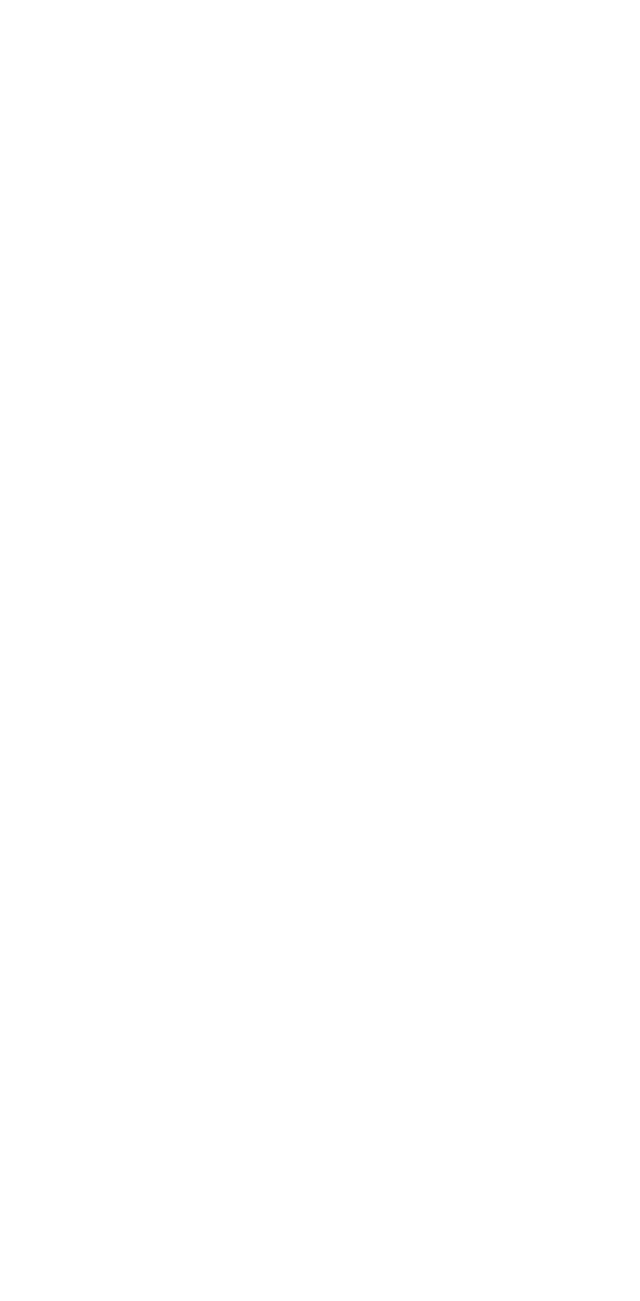
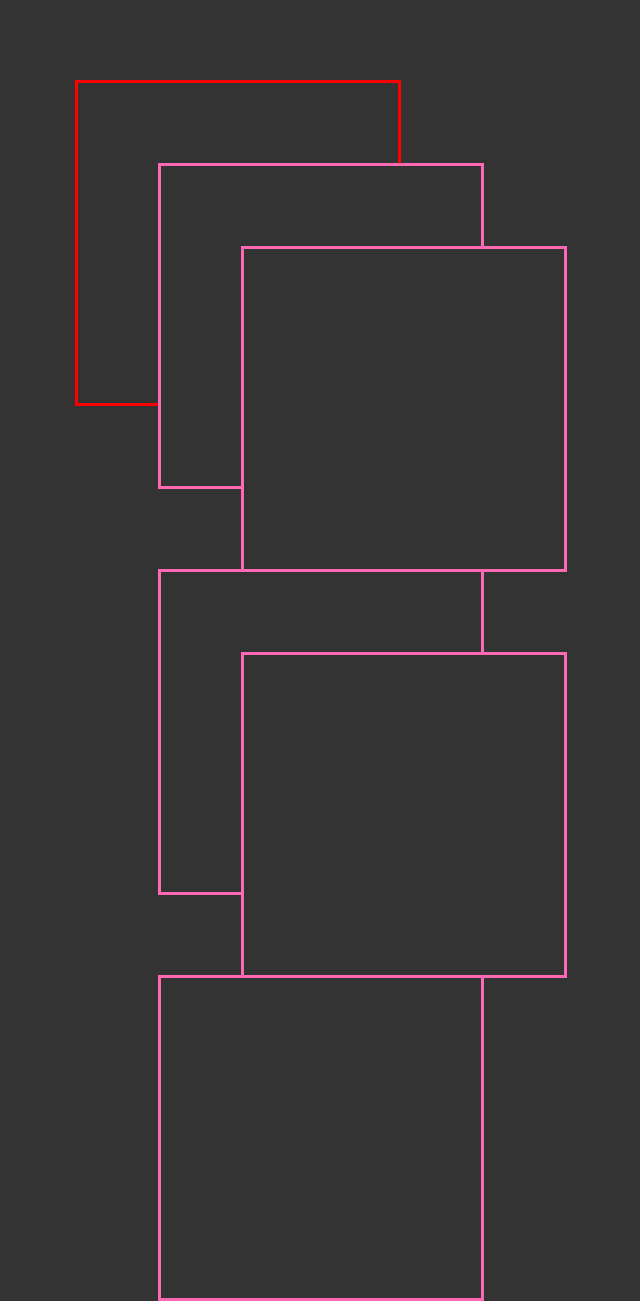
Before and after one commit to nslee333/news_project, a React (Create React App) app: page / in a window 1280 px wide. Shown: the whole page, without its empty margins (5-645 px from the left). Before the commit the page ends 800 px from the top, so only its background shows below. Built offline with nearby package versions, Linux system fonts and the light colour scheme.

Commit message:
Styling to visualize framework divs.

```diff
--- a/src/App.css
+++ b/src/App.css
@@ -1,3 +1,45 @@
+* {
+  background-color: #333;
+}
+
 .App {
-  text-align: center;
+  border: solid red;
+  width: 20rem;
+  height: 20rem;
+  margin: 5rem;
 }
+
+.header {
+  border: solid hotpink;
+  width: 20rem;
+  height: 20rem;
+  margin: 5rem;
+}
+
+.header-inner {
+  border: solid hotpink;
+  width: 20rem;
+  height: 20rem;
+  margin: 5rem;
+}
+
+.main {
+  border: solid hotpink;
+  width: 20rem;
+  height: 20rem;
+  margin: 5rem;
+}
+
+.main-inner {
+  border: solid hotpink;
+  width: 20rem;
+  height: 20rem;
+  margin: 5rem;
+}
+
+.footer {
+  border: solid hotpink;
+  width: 20rem;
+  height: 20rem;
+  margin: 5rem;
+}
```
